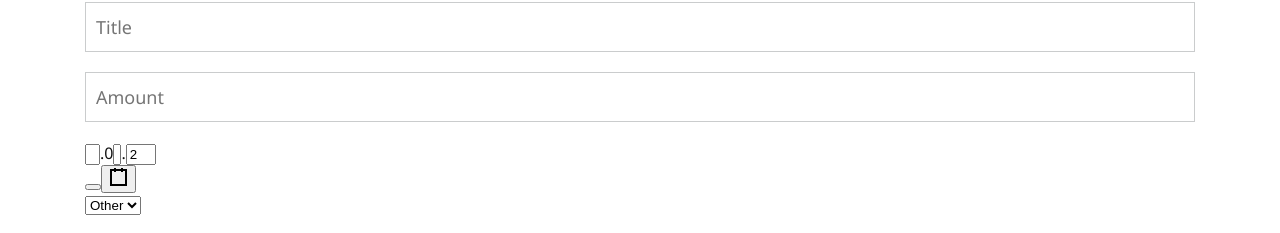
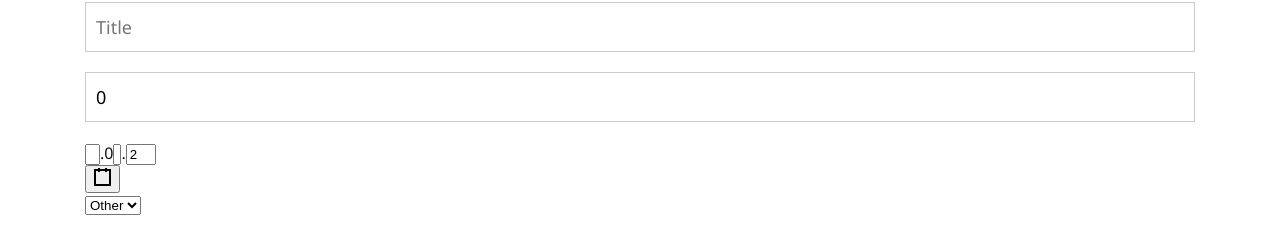
Before and after one commit to JasonDollar/Budget-app-frontend, a React (Create React App) app: page /addExpense in a window 1280 px wide. Shown: the part 276-509 px from the top of the page. Built offline with nearby package versions, Linux system fonts and the light colour scheme.

Commit message:
added typescript, few files converted

```diff
--- a/src/components/ExpenseForm.js
+++ b/src/components/ExpenseForm.tsx
@@ -8,6 +8,8 @@ import { selectUserCategories } from '../store/selectors/user'
 
 import { BigButton, ButtonsContainer } from './styles/BigButton'
 import ErrorMessage from './ErrorMessage'
+
+import { IApiCallState } from '../interfaces/ui'
 
 const FormContainer = styled.div`
   .form {
@@ -33,11 +35,22 @@ const FormContainer = styled.div`
   }
 `
 
-const ExpenseForm = ({
+interface Props {
+  expenseId?: string
+  titleExpense?: string
+  descriptionExpense?: string
+  amountExpense?: number
+  handleSubmit: (title: string, description: string, amount: number, date: Date, category: string) => {}
+  dateExpense?: Date
+  categoryExpense?: string
+  apiCallState: IApiCallState
+}
+
+const ExpenseForm: React.FC<Props> = ({
   expenseId,
   titleExpense = '',
   descriptionExpense = '',
-  amountExpense = '',
+  amountExpense = 0,
   handleSubmit,
   dateExpense,
   categoryExpense ,
@@ -47,9 +60,9 @@ const ExpenseForm = ({
   const categories = useSelector(selectUserCategories)
   const [title, setTitle] = useState(titleExpense)
   const [description, setDescription] = useState(descriptionExpense)
-  const [amount, setAmount] = useState(amountExpense && amountExpense / 100)
+  const [amount, setAmount] = useState(amountExpense && +amountExpense / 100)
   const [expenseDate, setExpenseDate] = useState(dateExpense ? new Date(dateExpense) : new Date())
-  const [category, setCategory] = useState()
+  const [category, setCategory] = useState('')
 
   useEffect(() => {
     if (categoryExpense) {
@@ -61,7 +74,7 @@ const ExpenseForm = ({
     }
   }, [categories, categoryExpense])
 
-  const formHandler = async e => {
+  const formHandler = async (e: React.ChangeEvent<HTMLFormElement>) => {
     e.preventDefault()
     // simple validation
     if (!title || amount <= 0) return
@@ -84,22 +97,22 @@ const ExpenseForm = ({
           type="number"
           placeholder="Amount"
           value={amount}
-          onChange={e => setAmount(e.target.value)}
+          onChange={e => setAmount(+e.target.value)}
           step="0.01"
           required
         />
         <div>
           <DatePicker
             value={expenseDate}
-            onChange={date => setExpenseDate(date)}
-            clearIcon={false}
+            onChange={date => setExpenseDate(date as Date)}
+            clearIcon={null}
             minDetail="year"
             required
             format="dd.MM.y"
           />
           <select name="category" value={category} onChange={e => setCategory(e.target.value)}>
             {/* below turnary is for local mobile testing purposes */}
-            {categories?.length ? categories.map(item => (
+            {categories?.length ? categories.map((item: string) => (
               <option key={item} value={item}>{item}</option>
             )) : (
                 <option value="other">Other</option>
@@ -108,7 +121,6 @@ const ExpenseForm = ({
         </div>
         <textarea
           className="textarea"
-          type="text"
           placeholder="Add a short note to you expense"
           value={description}
           onChange={e => setDescription(e.target.value)}
--- a/src/components/styles/BigButton.js
+++ b/src/components/styles/BigButton.ts
@@ -1,6 +1,6 @@
 import styled from 'styled-components'
 
-const ButtonsContainer = styled.div`
+const ButtonsContainer = styled.div<{ buttons: number }>`
   display: flex;
   justify-content: space-between;
   @media(min-width: 576px) {
@@ -15,7 +15,7 @@ const ButtonsContainer = styled.div`
   }
 `
 
-const BigButton = styled.button`
+const BigButton = styled.button<{danger?: boolean, alert?: boolean, fontSize?: number, wide?: boolean}>`
   cursor: pointer;
   font-size: ${props => props.fontSize ? props.fontSize * 2 : 2}rem;
   background: ${props => {
--- /dev/null
+++ b/src/interfaces/ui.ts
@@ -0,0 +1,5 @@
+export interface IApiCallState {
+  name: string,
+  loading: boolean,
+  error?: null | string
+}
--- a/src/pages/addExpense.js
+++ b/src/pages/addExpense.tsx
@@ -15,7 +15,7 @@ const AddExpensePage = () => {
   const dispatch = useDispatch()
   const history = useHistory()
   const saveNewExpenseApiState = useSelector(state => selectSingleApiCall(api.saveNewExpense)(state))
-  const addExpenseHandler = async (title, description, amount, date, category) => {
+  const addExpenseHandler = async (title: string, description: string, amount: number, date: Date, category: string) => {
     // save expense as whole number
     const validAmount = Math.ceil(amount * 100)
     dispatch(addExpense({title, description, amount: validAmount, expenseDate: date, category}, api.saveNewExpense, history, 'Expense added'))
--- /dev/null
+++ b/src/react-app-env.d.ts
@@ -0,0 +1 @@
+/// <reference types="react-scripts" />
```
Also changed, not shown: package.json (+11 -0 lines), tsconfig.json (added, +26 -0 lines), 1 other file (tests, documents, lock files or other folders).
